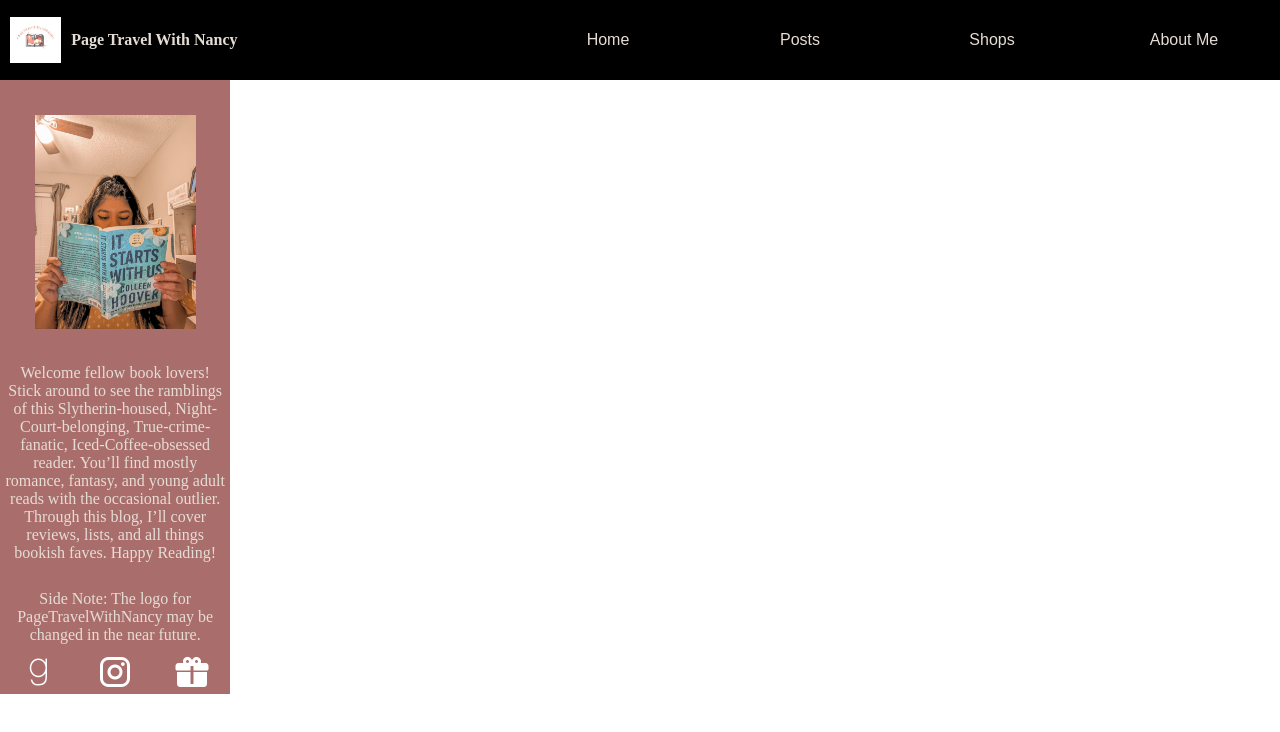
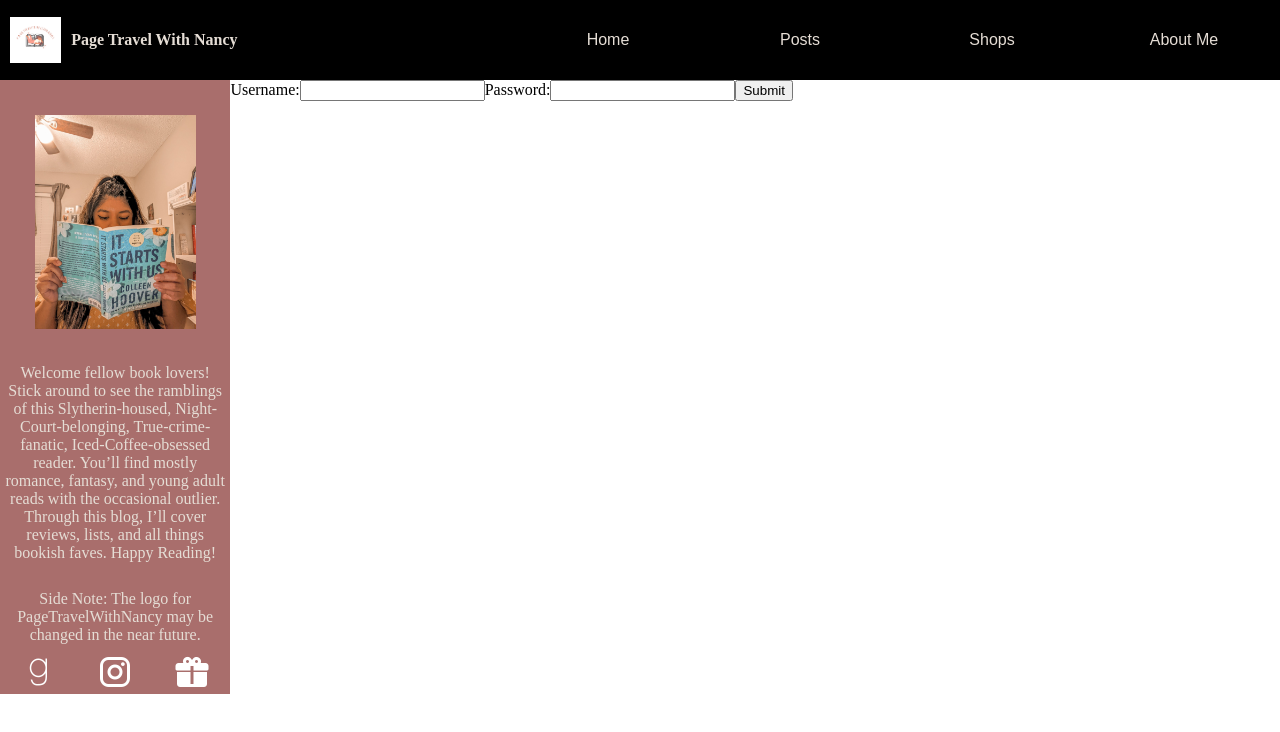
Before and after one commit to zjs6631/pagetravelwithnancy, a React (Create React App) app: page /login in a window 1280 px wide. Shown: the top 732 px of the page. Built offline with nearby package versions, Linux system fonts and the light colour scheme.

Commit message:
added login page need to fix post req

```diff
--- a/src/App.js
+++ b/src/App.js
@@ -10,6 +10,7 @@ import Shops from './components/Shops';
 import Post from './components/Post';
 import BooksRead from './components/BooksRead';
 import RatingScale from './components/RatingScale';
+import Login from './components/Login';
 import './styles/Header.css';
 import './styles/Home.css';
 import './styles/Sidebar.css';
@@ -37,6 +38,7 @@ function App() {
         <Route path='about' element ={<About />}/>
         <Route path="booksread" element ={<BooksRead/>}/>
         <Route path='scale' element={<RatingScale/>}/>
+        <Route path='login' element={<Login/>}/>
       </Routes>
 
       <Sidebar />
--- a/src/RouteSwitch.js
+++ b/src/RouteSwitch.js
@@ -7,6 +7,7 @@ import Shops from "./components/Shops";
 import BooksRead from "./components/BooksRead";
 import RatingScale from "./components/RatingScale";
 import Post from "./components/Post";
+import Login from "./components/Login";
 
 //RouteSwitch handles all of our routes
 //"/*" is needed to be able to transition between the pages from the home page
@@ -26,6 +27,7 @@ const RouteSwitch = () =>{
                     <Route path='about' element ={<About />}/>
                     <Route path="booksread" element ={<BooksRead/>}/>
                     <Route path='scale' element={<RatingScale/>}/>
+                    <Route path='login' element={<Login/>}/>
             </Route>
         </Routes>
     </BrowserRouter>
--- /dev/null
+++ b/src/components/Login.js
@@ -0,0 +1,61 @@
+import React, { useEffect, useState } from 'react';
+import { useLocation, useNavigate} from 'react-router-dom';
+import uniqid from 'uniqid';
+import {format} from "date-fns";
+
+const Login = (props) => {
+
+    const [state, setState] = useState({
+        username: '',
+        password: '',
+    })
+
+    const navigate = useNavigate();
+
+    function handleChange(evt) {
+        const value = evt.target.value;
+        setState({
+          ...state,
+          [evt.target.name]: value
+        });
+    }
+
+    function handleSubmit(){
+        fetch(`http://localhost:3000/login`, {method: 'post',
+        dataType: 'json',
+        headers: {
+          'Accept': 'application/json',
+          'Content-Type': 'application/json'
+        },
+        body: JSON.stringify({
+            username: state.username,
+            password: state.password,
+        })})
+        .catch((error) =>{
+            if (error.response.status === 403){
+                console.log("here!")
+                navigate('/');
+
+            } else {
+                navigate('/blog-posts')
+            }
+        });
+        console.log('at the end!')
+        navigate('/');
+    }
+
+
+    return(
+        <div>
+            <form onSubmit={handleSubmit}>
+                    <label>Username:</label>
+                    <input type='text' name='username' value={state.username} onChange={handleChange} />
+                    <label>Password:</label>
+                    <input type='text' name='password' value={state.password} onChange={handleChange} />
+                    <button type='submit' value='Submit'>Submit</button>
+            </form>
+        </div>
+    )
+}
+
+export default Login
--- a/src/components/Post.js
+++ b/src/components/Post.js
@@ -1,5 +1,5 @@
 import React, { useEffect, useState } from 'react';
-import { useLocation } from 'react-router-dom';
+import { useLocation, useNavigate} from 'react-router-dom';
 import uniqid from 'uniqid';
 import {format} from "date-fns";
 
@@ -11,6 +11,8 @@ const Post = (props) =>{
     const [comments, setComments] = useState([]);
 
     const [currComment, setCurrComment] = useState('');
+
+    const navigate = useNavigate();
 
     function handleChange(event) {
         setCurrComment(event.target.value);
@@ -24,10 +26,22 @@ const Post = (props) =>{
           'Accept': 'application/json',
           'Content-Type': 'application/json'
         },
-        body: {
+        body: JSON.stringify({
             comment: currComment,
             postID: post._id,
-        }});
+            authorID: "me",
+        })})
+        .catch((error) =>{
+            if (error.response.status === 403){
+                console.log("here!")
+                navigate('/');
+
+            } else {
+                navigate('/blog-posts')
+            }
+        });
+        console.log('at the end!')
+        navigate('/login');
 
     }
 
@@ -99,7 +113,7 @@ const Post = (props) =>{
             <div className='commentForm'>
                 <form onSubmit={handleSubmit}>
                     <input type='text' name='comment' value={currComment} onChange={handleChange} />
-                    <input type='submit' value='Submit'/>
+                    <button type='submit' value='Submit'>Submit</button>
                 </form>
             </div>
         </div>
```
